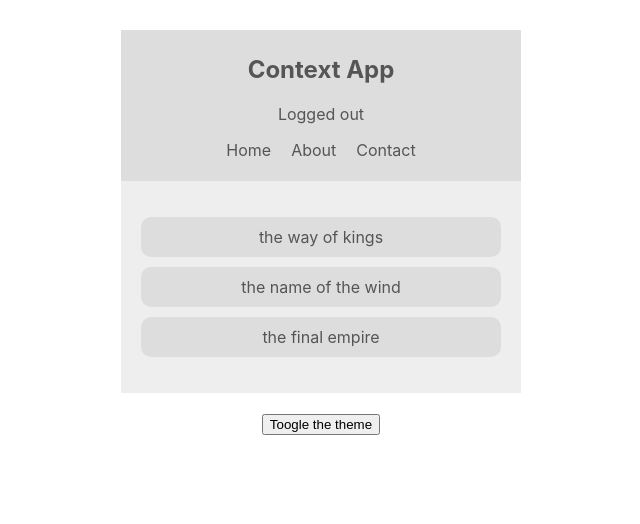
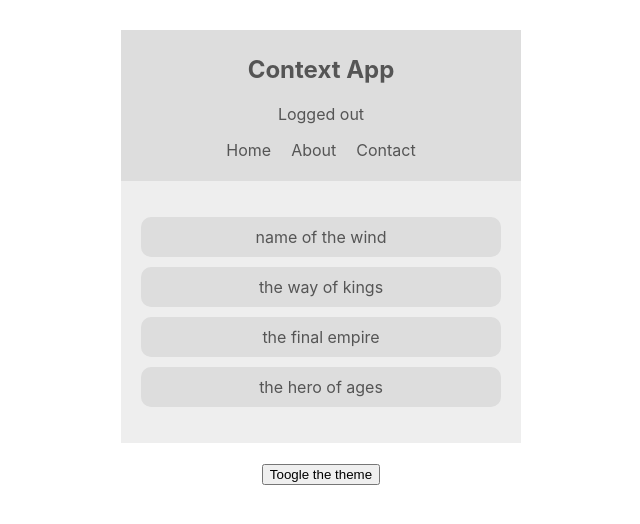
Before and after one commit to silvestrevivo/react-hooks-contextapi, a React (Create React App) app: page / in a window 1280 px wide. Shown: the top 524 px of the page, without its empty margins (319-959 px from the left). Built offline with nearby package versions, Linux system fonts and the light colour scheme.

Commit message:
creating context with functional component

```diff
--- a/src/App.js
+++ b/src/App.js
@@ -4,6 +4,7 @@
 import ThemeToogle from './components/ThemeToogle';
 import ThemeContextProvider from './contexts/ThemeContext';
 import AuthContextProvider from './contexts/AuthContext';
+import BookContextProvider from './contexts/BookContext';
 
 function App() {
   return (
@@ -11,7 +12,9 @@
       <ThemeContextProvider>
         <AuthContextProvider>
           <Navbar />
-          <BookList />
+          <BookContextProvider>
+            <BookList />
+          </BookContextProvider>
           <ThemeToogle />
         </AuthContextProvider>
       </ThemeContextProvider>
--- a/src/components/BookList.js
+++ b/src/components/BookList.js
@@ -1,16 +1,18 @@
 import React, { useContext } from 'react';
 import { ThemeContext } from '../contexts/ThemeContext';
+import { BookContext } from '../contexts/BookContext';
 
 const BookList = () => {
   const { isLightTheme, light, dark } = useContext(ThemeContext);
+  const { books } = useContext(BookContext)
   const theme = isLightTheme ? light : dark;
 
   return(
     <div className="book-list" style={{color: theme.syntax, background: theme.bg}}>
       <ul>
-        <li style={{background: theme.ui}}>the way of kings</li>
-        <li style={{background: theme.ui}}>the name of the wind</li>
-        <li style={{background: theme.ui}}>the final empire</li>
+        {
+          books.map(book => <li key={book.id} style={{background: theme.ui}}>{book.title}</li>)
+        }
       </ul>
     </div>
   )
--- /dev/null
+++ b/src/contexts/BookContext.js
@@ -0,0 +1,19 @@
+import React, { createContext, useState} from 'react';
+
+export const BookContext = createContext();
+
+const BookContextProvider = (props ) => {
+  const [books, setBooks] = useState([
+    {title: 'name of the wind', id: 1},
+    {title: 'the way of kings', id: 2},
+    {title: 'the final empire', id: 3},
+    {title: 'the hero of ages', id: 4},
+  ])
+  return (
+    <BookContext.Provider value={{books}}>
+      {props.children}
+    </BookContext.Provider>
+  )
+}
+
+export default BookContextProvider
```
Also changed, not shown: 1 other file (tests, documents, lock files or other folders).
